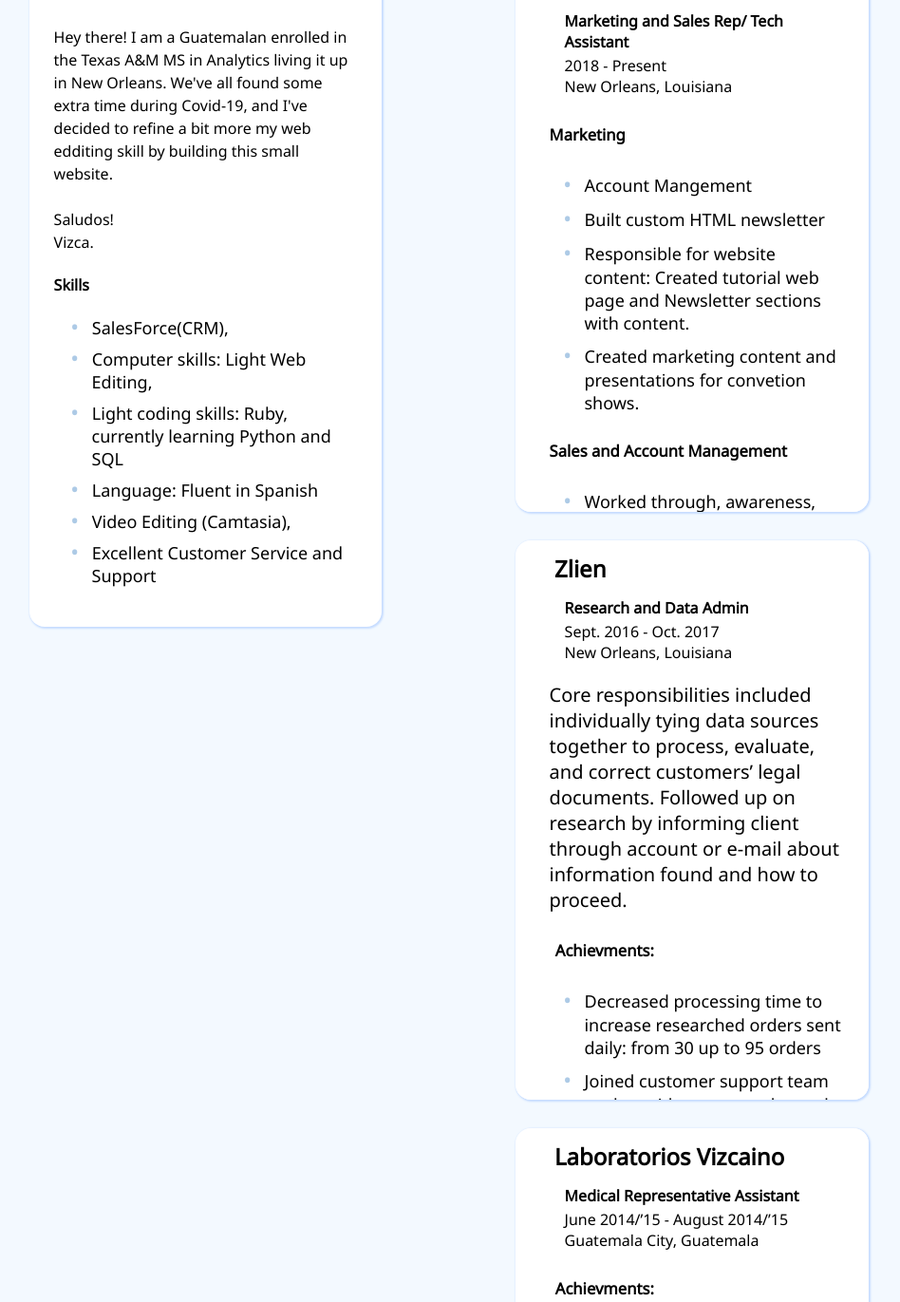
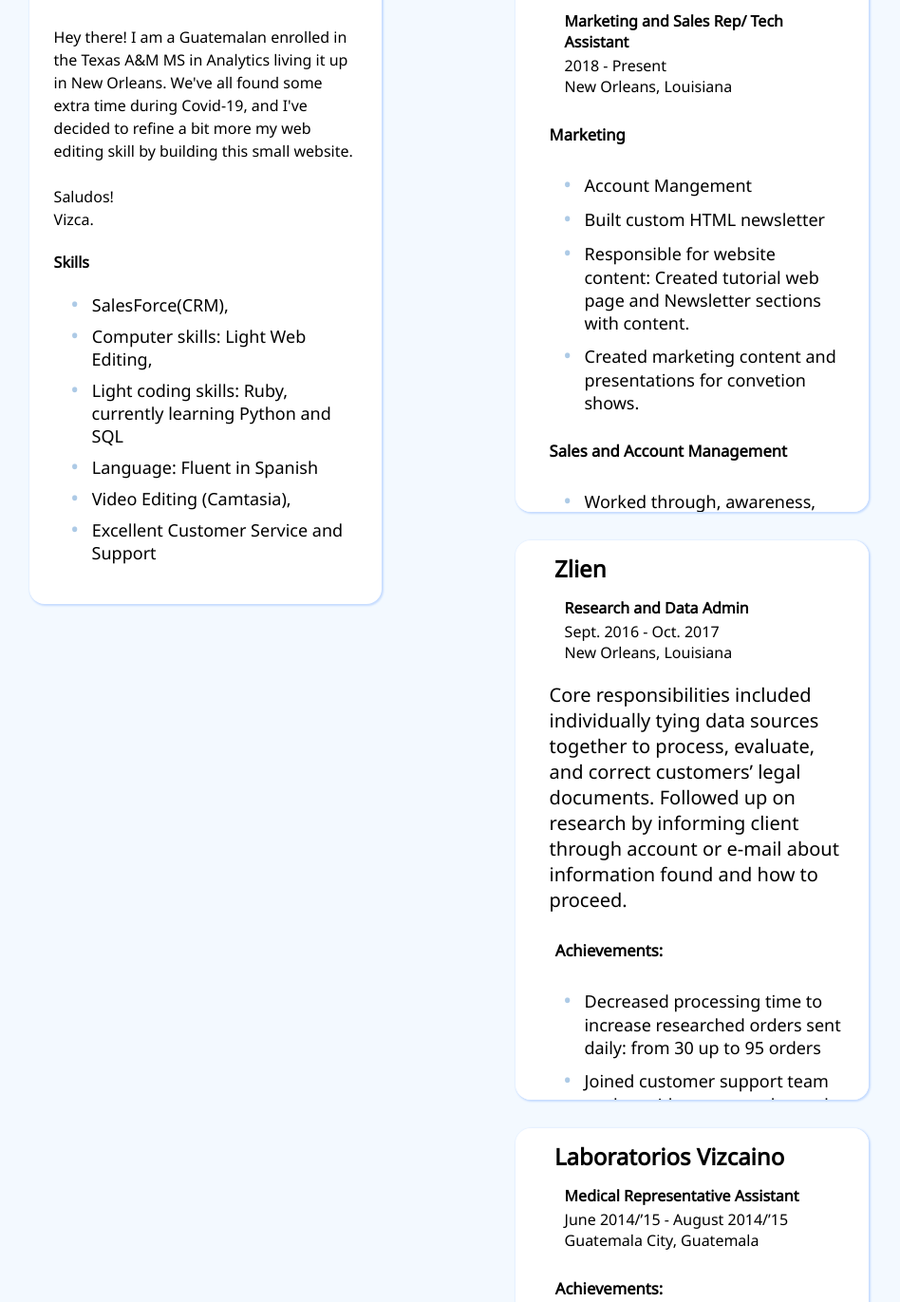
Before and after one commit to jsvizcaino/Musudio, a plain HTML site: page index.html in a window 1280 px wide. Shown: the part 174-1545 px from the top of the page at 95% size, without its empty margins (161-1109 px from the left). Drawn offline with Linux system fonts and the light colour scheme.

Commit message:
Fix typos

```diff
--- a/index.html
+++ b/index.html
@@ -26,9 +26,9 @@
       </div>
       <div class = "content-about-me">
       <p>
-          Hey there! I am a Guatemalan enrolled in the Texas A&M MS in Analytics
+          Hey there! I am a Guatemalan enrolled in the Texas A&amp;M MS in Analytics
            living it up in New Orleans. We've all found some extra time during
-           Covid-19, and I've decided to refine a bit more my web edditing
+           Covid-19, and I've decided to refine a bit more my web editing
            skill by building this small website.
            <br></br>
            Saludos!
@@ -131,7 +131,7 @@
             </div>
             <div class = "company-responsibilities">
             <div class = "title">
-              <h5> Achievments: </h5>
+              <h5> Achievements: </h5>
             </div>
               <ul>
                 <li>
@@ -172,7 +172,7 @@
               </div>
               <div class = "company-responsibilities">
               <div class = "title">
-                <h5> Achievments: </h5>
+                <h5> Achievements: </h5>
               </div>
                 <ul>
                   <li>
```
